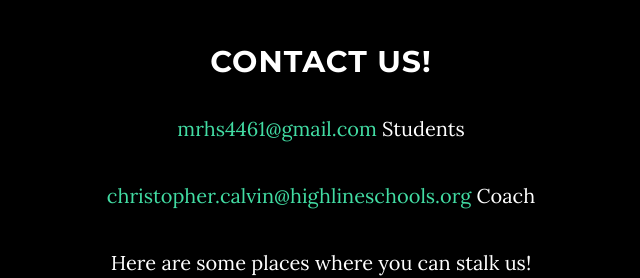
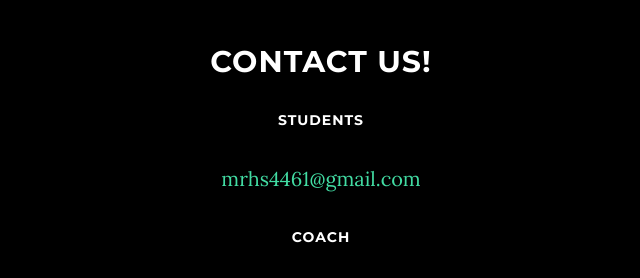
Before and after one commit to Gurmanzg/Gurmanzg.github.io, a website: page bootstrap/index.html in a window 1280 px wide. Shown: the part 2021-2299 px from the top of the page, without its empty margins (319-959 px from the left). Drawn offline with nearby package versions, Linux system fonts and the light colour scheme.

Commit message:
Update index.html

```diff
--- a/bootstrap/index.html
+++ b/bootstrap/index.html
@@ -106,8 +106,10 @@
         <div class="row">
             <div class="col-lg-8 col-lg-offset-2">
                 <h2>Contact us!</h2>
-                <p><a href="mailto:">mrhs4461@gmail.com</a> Students</p>
-                <p><a href="mailto:">christopher.calvin@highlineschools.org</a> Coach</p>
+                <h5>Students</h5>
+                <p><a href="mailto:">mrhs4461@gmail.com</a></p>
+                <h5>Coach</h5>
+                <p><a href="mailto:">christopher.calvin@highlineschools.org</a></p>
                 <p>Here are some places where you can stalk us!</p>
                 <ul class="list-inline banner-social-buttons">
                     <li>
```
